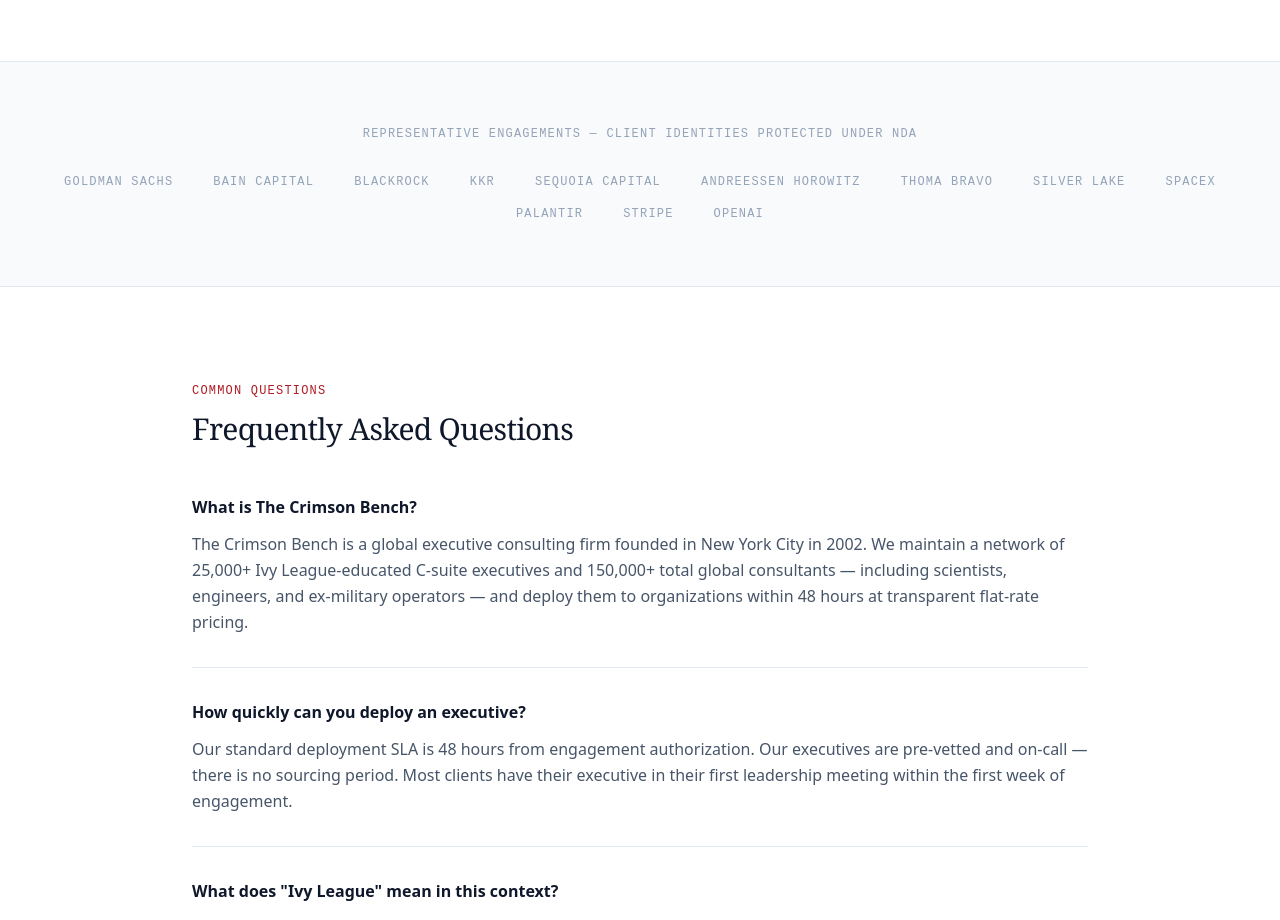
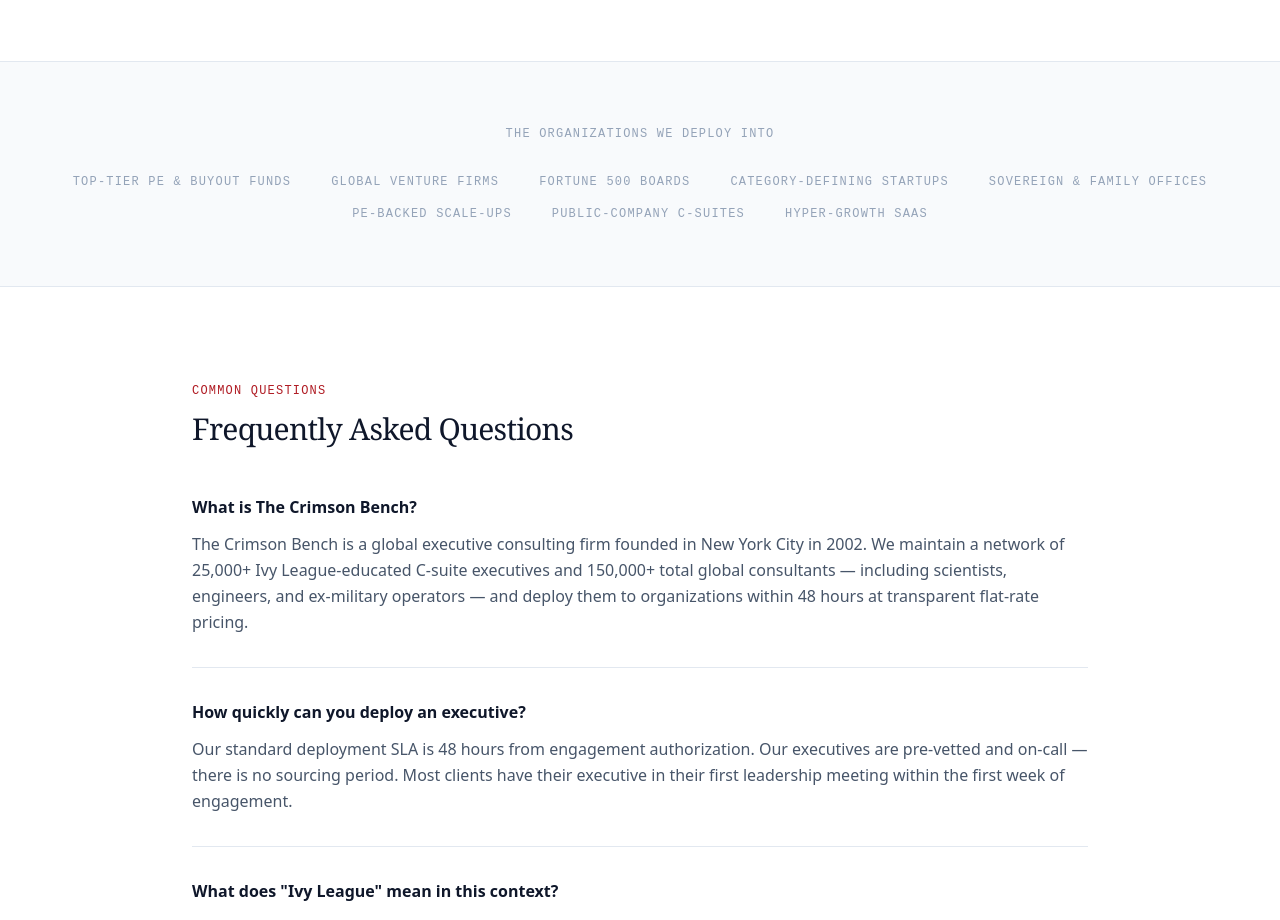
Before and after one commit to CRIMSON-BENCH/crimson-bench, a Next.js app: page / in a window 1280 px wide. Shown: the part 3480-4400 px from the top of the page. Built offline with nearby package versions, Linux system fonts and the light colour scheme.

Commit message:
Homepage trust row: replace named-firm client logos with defensible category tombstones (avoid false-client-claim legal risk)

```diff
--- a/src/app/page.tsx
+++ b/src/app/page.tsx
@@ -216,10 +216,10 @@
       <section className="py-16 px-6 bg-slate-50 dark:bg-slate-900 border-y border-slate-200 dark:border-slate-800">
         <div className="max-w-6xl mx-auto">
           <p className="font-mono text-xs tracking-widest uppercase text-slate-400 text-center mb-8">
-            Representative Engagements — Client Identities Protected Under NDA
+            The Organizations We Deploy Into
           </p>
           <div className="flex flex-wrap justify-center gap-x-10 gap-y-4">
-            {['Goldman Sachs', 'Bain Capital', 'BlackRock', 'KKR', 'Sequoia Capital', 'Andreessen Horowitz', 'Thoma Bravo', 'Silver Lake', 'SpaceX', 'Palantir', 'Stripe', 'OpenAI'].map(co => (
+            {['Top-Tier PE & Buyout Funds', 'Global Venture Firms', 'Fortune 500 Boards', 'Category-Defining Startups', 'Sovereign & Family Offices', 'PE-Backed Scale-Ups', 'Public-Company C-Suites', 'Hyper-Growth SaaS'].map(co => (
               <span key={co} className="font-mono text-xs tracking-widest text-slate-400 uppercase">{co}</span>
             ))}
           </div>
```
